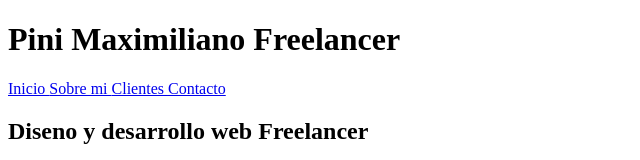
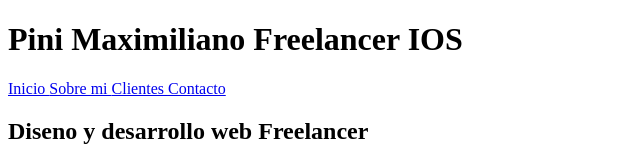
Before and after one commit to Pinii81/proyecto-html, a plain HTML site: page index.html in a window 1280 px wide. Shown: the top 160 px of the page, without its empty margins (0-640 px from the left). Drawn offline with Linux system fonts and the light colour scheme.

Commit message:
agregue frase

```diff
--- a/index.html
+++ b/index.html
@@ -7,7 +7,7 @@
 </head>
 <body>
     <header>
-        <h1>Pini Maximiliano Freelancer</h1>
+        <h1>Pini Maximiliano Freelancer IOS</h1>
     </header>
 
     <nav>
```
Also changed, not shown: .gitignore.txt (added).
